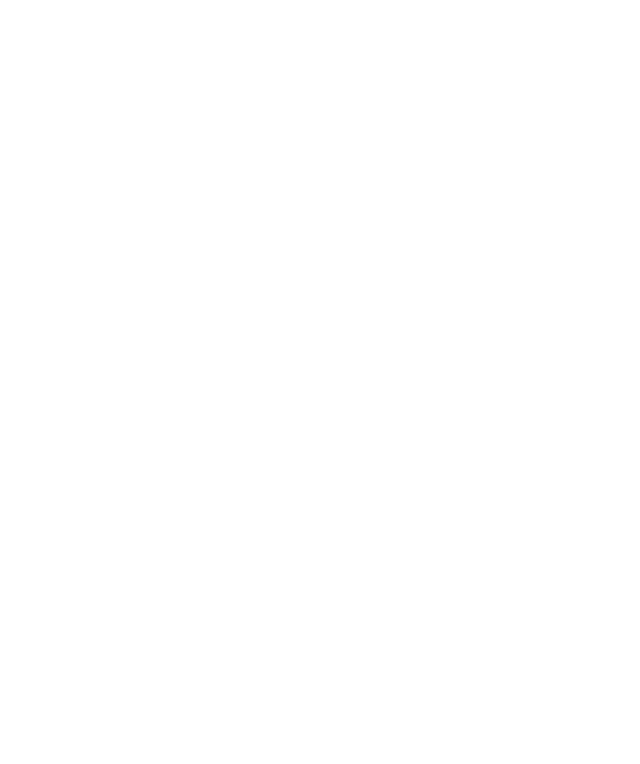
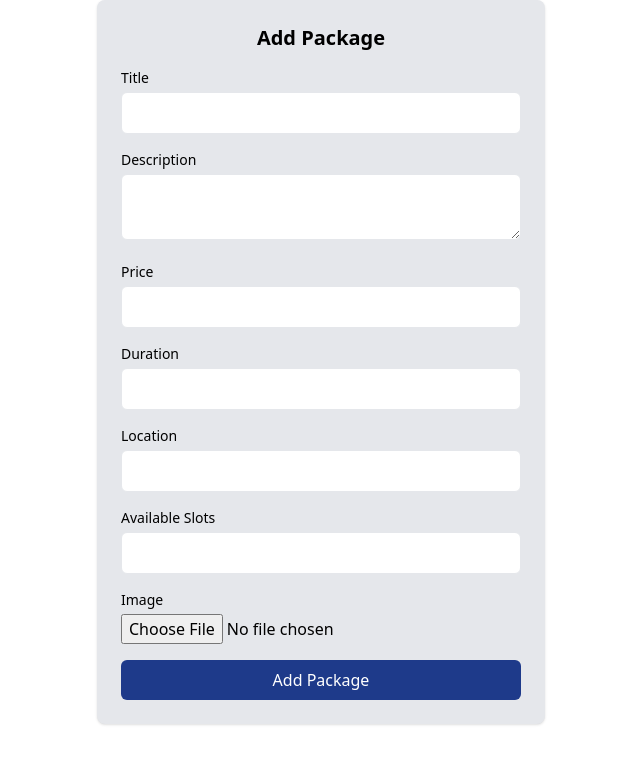
Before and after one commit to pratibhaa65/TravelPlatform, a React (Vite) app in the folder frontend/: page /addPackage in a window 1280 px wide. Before the commit this address had no page. Shown: the top 764 px of the page, without its empty margins (319-959 px from the left). Built offline with nearby package versions, Linux system fonts and the light colour scheme.

Commit message:
booking and package form added

```diff
--- a/frontend/src/App.jsx
+++ b/frontend/src/App.jsx
@@ -8,7 +8,8 @@
 import AdminDashboard from "./pages/AdminDashboard";
 import Home from "./pages/Home";
 import Packages from "./pages/Packages";
-import BookPackage from "./pages/BookPackage";
+import AddPackage from "./pages/AddPackage";
+import AddBooking from "./pages/AddBooking";
 import MyBooking from "./pages/MyBooking";
 
 function App() {
@@ -18,7 +19,8 @@
         <Route path="/" element={<LandingPage />} />
         <Route path="/home" element={<Home />} />
         <Route path="/packages" element={<Packages />} />
-        <Route path="/book/:id" element={<BookPackage />} />
+        <Route path="/addPackage" element={<AddPackage />} />
+        <Route path="/addBooking" element={<AddBooking />} />
         <Route path="/mybookings" element={<MyBooking />} />
         <Route path="/login" element={<LoginPage />} />
         <Route path="/register" element={<RegisterPage />} />
--- /dev/null
+++ b/frontend/src/pages/AddBooking.jsx
@@ -0,0 +1,118 @@
+import React, { useState } from "react";
+
+const AddBooking = () => {
+  const [user, setUser] = useState("");
+  const [travelPackage, setTravelPackage] = useState("");
+  const [bookingDate, setBookingDate] = useState("");
+  const [numberOfPeople, setNumberOfPeople] = useState("");
+  const [totalPrice, setTotalPrice] = useState("");
+  const [status, setStatus] = useState("pending");
+  const [paymentStatus, setPaymentStatus] = useState("unpaid");
+
+  const handleSubmit = (e) => {
+    e.preventDefault();
+
+    console.log({
+      user,
+      travelPackage,
+      bookingDate,
+      numberOfPeople,
+      totalPrice,
+      status,
+      paymentStatus,
+    });
+  };
+
+  return (
+    <form
+      onSubmit={handleSubmit}
+      className="max-w-md mx-auto space-y-4 bg-gray-200 p-6 rounded-lg shadow"
+    >
+      <h2 className="text-xl font-semibold text-center">Add Booking</h2>
+
+      {/* Package ID */}
+      <div>
+        <label className="block text-sm font-medium mb-1">Package</label>
+        <input
+          value={travelPackage}
+          onChange={(e) => setTravelPackage(e.target.value)}
+          placeholder="Package ID"
+          className="w-full px-4 py-2 border rounded-md focus:ring-2 focus:ring-blue-900"
+        />
+      </div>
+
+      {/* Booking Date */}
+      <div>
+        <label className="block text-sm font-medium mb-1">Booking Date</label>
+        <input
+          type="date"
+          value={bookingDate}
+          onChange={(e) => setBookingDate(e.target.value)}
+          className="w-full px-4 py-2 border rounded-md focus:ring-2 focus:ring-blue-900"
+        />
+      </div>
+
+      {/* Number of People */}
+      <div>
+        <label className="block text-sm font-medium mb-1">
+          Number of People
+        </label>
+        <input
+          type="number"
+          value={numberOfPeople}
+          onChange={(e) => setNumberOfPeople(e.target.value)}
+          className="w-full px-4 py-2 border rounded-md focus:ring-2 focus:ring-blue-900"
+        />
+      </div>
+
+      {/* Total Price */}
+      <div>
+        <label className="block text-sm font-medium mb-1">Total Price</label>
+        <input
+          type="number"
+          value={totalPrice}
+          onChange={(e) => setTotalPrice(e.target.value)}
+          className="w-full px-4 py-2 border rounded-md focus:ring-2 focus:ring-blue-900"
+        />
+      </div>
+
+      {/* Booking Status */}
+      <div>
+        <label className="block text-sm font-medium mb-1">Status</label>
+        <select
+          value={status}
+          onChange={(e) => setStatus(e.target.value)}
+          className="w-full px-4 py-2 border rounded-md focus:ring-2 focus:ring-blue-900"
+        >
+          <option value="pending">Pending</option>
+          <option value="confirmed">Confirmed</option>
+          <option value="canceled">Canceled</option>
+        </select>
+      </div>
+
+      {/* Payment Status */}
+      {/* <div>
+        <label className="block text-sm font-medium mb-1">
+          Payment Status
+        </label>
+        <select
+          value={paymentStatus}
+          onChange={(e) => setPaymentStatus(e.target.value)}
+          className="w-full px-4 py-2 border rounded-md focus:ring-2 focus:ring-blue-500"
+        >
+          <option value="unpaid">Unpaid</option>
+          <option value="paid">Paid</option>
+        </select>
+      </div> */}
+
+      <button
+        type="submit"
+        className="w-full bg-blue-900 text-white py-2 rounded-md hover:bg-blue-700"
+      >
+        Add Booking
+      </button>
+    </form>
+  );
+};
+
+export default AddBooking;
--- /dev/null
+++ b/frontend/src/pages/AddPackage.jsx
@@ -0,0 +1,117 @@
+import React, { useState } from "react";
+
+const AddPackage = () => {
+  const [title, setTitle] = useState("");
+  const [description, setDescription] = useState("");
+  const [price, setPrice] = useState("");
+  const [duration, setDuration] = useState("");
+  const [location, setLocation] = useState("");
+  const [availableSlots, setAvailableSlots] = useState("");
+  const [image, setImage] = useState(null);
+
+  const handleSubmit = (e) => {
+    e.preventDefault();
+
+    console.log({
+      title,
+      description,
+      price,
+      duration,
+      location,
+      availableSlots,
+      image,
+    });
+  };
+
+  return (
+    <form
+      onSubmit={handleSubmit}
+      className="max-w-md mx-auto space-y-4 bg-gray-200 p-6 rounded-lg shadow"
+    >
+      <h2 className="text-xl font-semibold text-center">Add Package</h2>
+
+      {/* Title */}
+      <div>
+        <label className="block text-sm font-medium mb-1">Title</label>
+        <input
+          value={title}
+          onChange={(e) => setTitle(e.target.value)}
+          className="w-full px-4 py-2 border rounded-md focus:ring-2 focus:ring-blue-900"
+        />
+      </div>
+
+      {/* Description */}
+      <div>
+        <label className="block text-sm font-medium mb-1">Description</label>
+        <textarea
+          value={description}
+          onChange={(e) => setDescription(e.target.value)}
+          className="w-full px-4 py-2 border rounded-md focus:ring-2 focus:ring-blue-900"
+        />
+      </div>
+
+      {/* Price */}
+      <div>
+        <label className="block text-sm font-medium mb-1">Price</label>
+        <input
+          type="number"
+          value={price}
+          onChange={(e) => setPrice(e.target.value)}
+          className="w-full px-4 py-2 border rounded-md focus:ring-2 focus:ring-blue-900"
+        />
+      </div>
+
+      {/* Duration */}
+      <div>
+        <label className="block text-sm font-medium mb-1">Duration</label>
+        <input
+          value={duration}
+          onChange={(e) => setDuration(e.target.value)}
+          className="w-full px-4 py-2 border rounded-md focus:ring-2 focus:ring-blue-900"
+        />
+      </div>
+
+      {/* Location */}
+      <div>
+        <label className="block text-sm font-medium mb-1">Location</label>
+        <input
+          value={location}
+          onChange={(e) => setLocation(e.target.value)}
+          className="w-full px-4 py-2 border rounded-md focus:ring-2 focus:ring-blue-900"
+        />
+      </div>
+
+      {/* Available Slots */}
+      <div>
+        <label className="block text-sm font-medium mb-1">
+          Available Slots
+        </label>
+        <input
+          type="number"
+          value={availableSlots}
+          onChange={(e) => setAvailableSlots(e.target.value)}
+          className="w-full px-4 py-2 border rounded-md focus:ring-2 focus:ring-blue-900"
+        />
+      </div>
+
+      {/* Image */}
+      <div>
+        <label className="block text-sm font-medium mb-1">Image</label>
+        <input
+          type="file"
+          onChange={(e) => setImage(e.target.files[0])}
+          className="w-full"
+        />
+      </div>
+
+      <button
+        type="submit"
+        className="w-full bg-blue-900 text-white py-2 rounded-md hover:bg-blue-700"
+      >
+        Add Package
+      </button>
+    </form>
+  );
+};
+
+export default AddPackage;
--- a/frontend/src/pages/BookPackage.jsx
+++ /dev/null
@@ -1,9 +0,0 @@
-import React from 'react'
-
-const BookPackage = () => {
-  return (
-    <div>BookPackage</div>
-  )
-}
-
-export default BookPackage
```
Also changed, not shown: frontend/src/pages/Home.jsx (line endings or trailing spaces).
